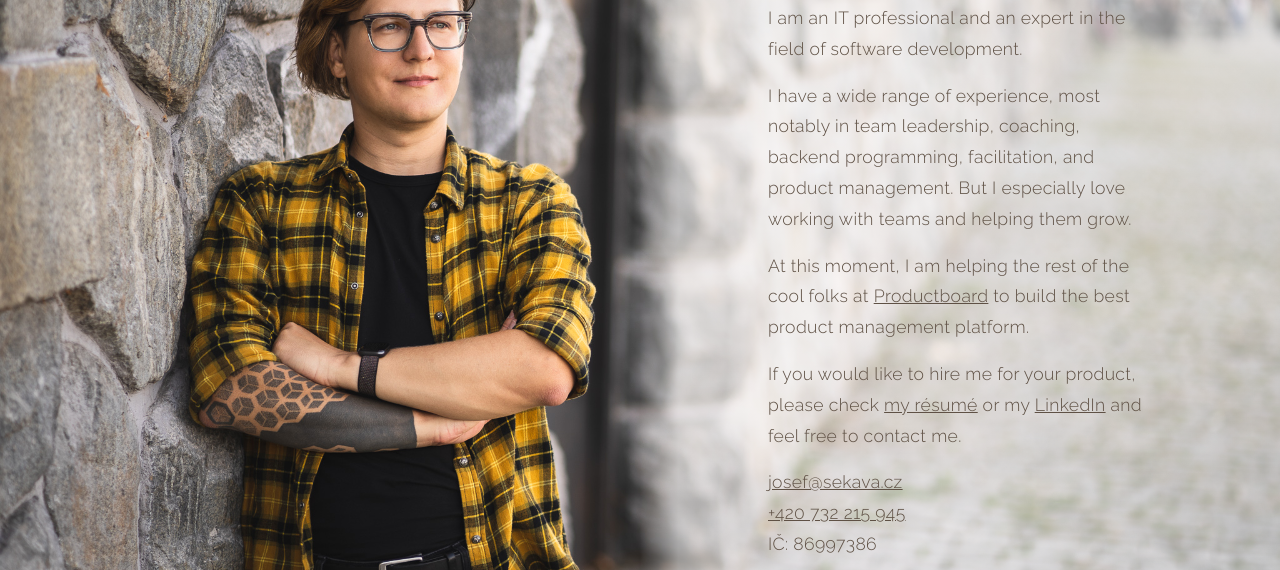
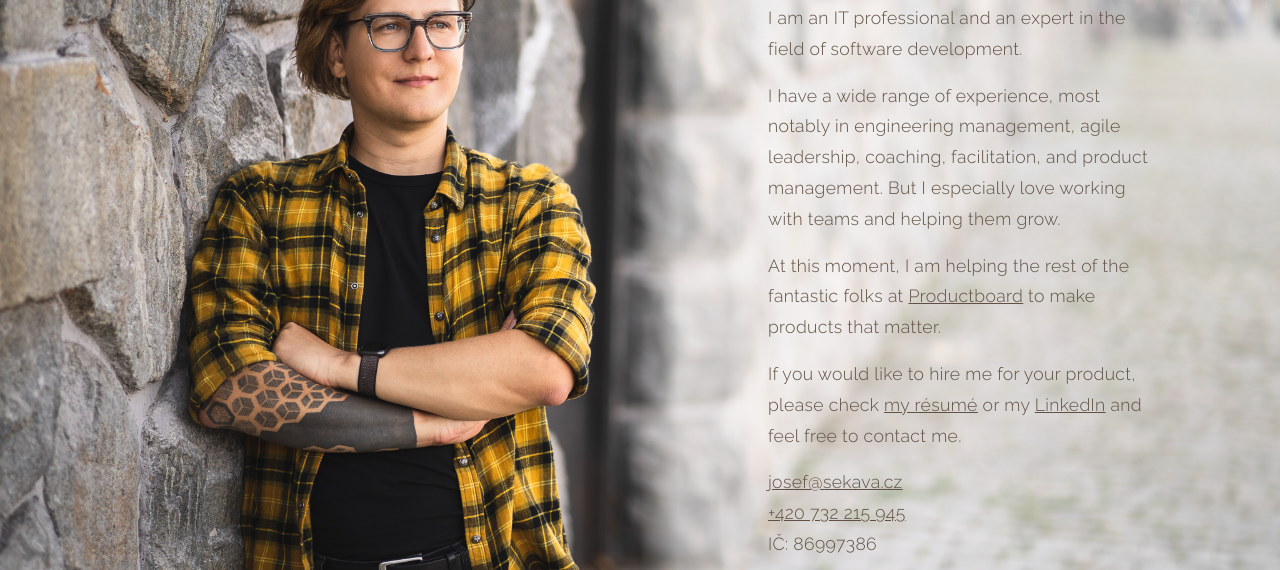
Before and after one commit to joska/about-me, a website built with Parcel: page src/index.html in a window 1280 px wide. Shown: the part 197-767 px from the top of the page. Built offline with nearby package versions, Linux system fonts and the light colour scheme.

Commit message:
chore: tweaked experience in the bio

```diff
--- a/src/index.html
+++ b/src/index.html
@@ -47,14 +47,13 @@
                             I am an IT professional and an expert in the field of software development.
                         </p>
                         <p>
-                            I&nbsp;have a wide range of experience, most notably in team leadership, coaching, backend
-                            programming, facilitation, and product management. But I especially love working with teams and helping
+                            I&nbsp;have a wide range of experience, most notably in engineering management, agile leadership,
+                            coaching, facilitation, and product management. But I especially love working with teams and helping
                             them grow.
                         </p>
                         <p>
-                            At this moment, I am helping the rest of the cool folks at
-                            <a href="https://www.productboard.com">Productboard</a> to build the best product management
-                            platform.
+                            At this moment, I am helping the rest of the fantastic folks at
+                            <a href="https://www.productboard.com">Productboard</a> to make products that matter.
                         </p>
                         <p>
                             If you would like to hire me for your product, please check
```
